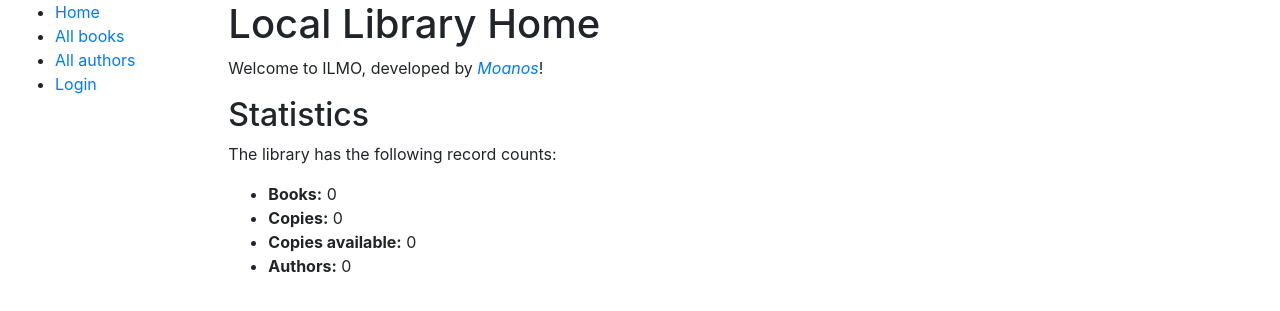
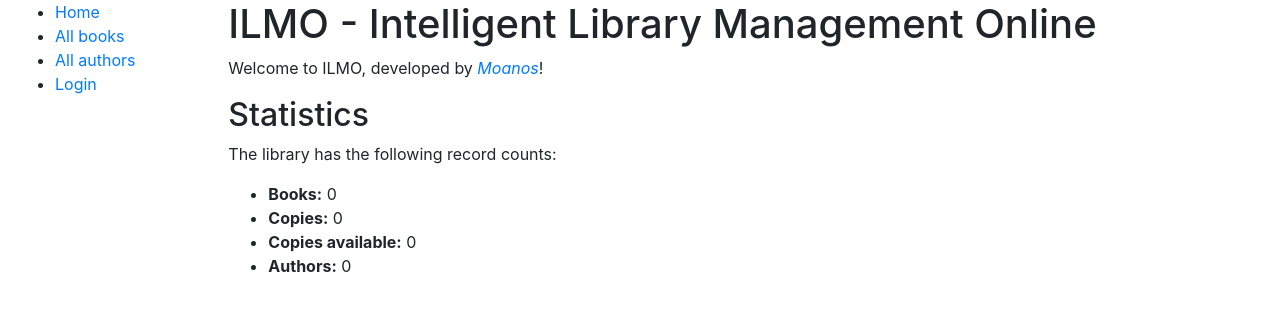
Before and after one commit to moan0s/ILMO2, a Django app: page /library/ in a window 1280 px wide. Shown: the top 311 px of the page. Run offline with Django 3.2, Linux system fonts and the light colour scheme; data that the repository does not hold is empty.

Commit message:
Adjust index view, use ILMO branding

```diff
--- a/src/library/templates/library/index.html
+++ b/src/library/templates/library/index.html
@@ -1,7 +1,7 @@
 {% extends "library/base_generic.html" %}
 
 {% block content %}
-  <h1>Local Library Home</h1>
+  <h1>ILMO - Intelligent Library Management Online</h1>
   <p>Welcome to ILMO, developed by <em><a href="https://hyteck.de">Moanos</a></em>!</p>
   <h2>Statistics</h2>
   <p>The library has the following record counts:</p>
```
